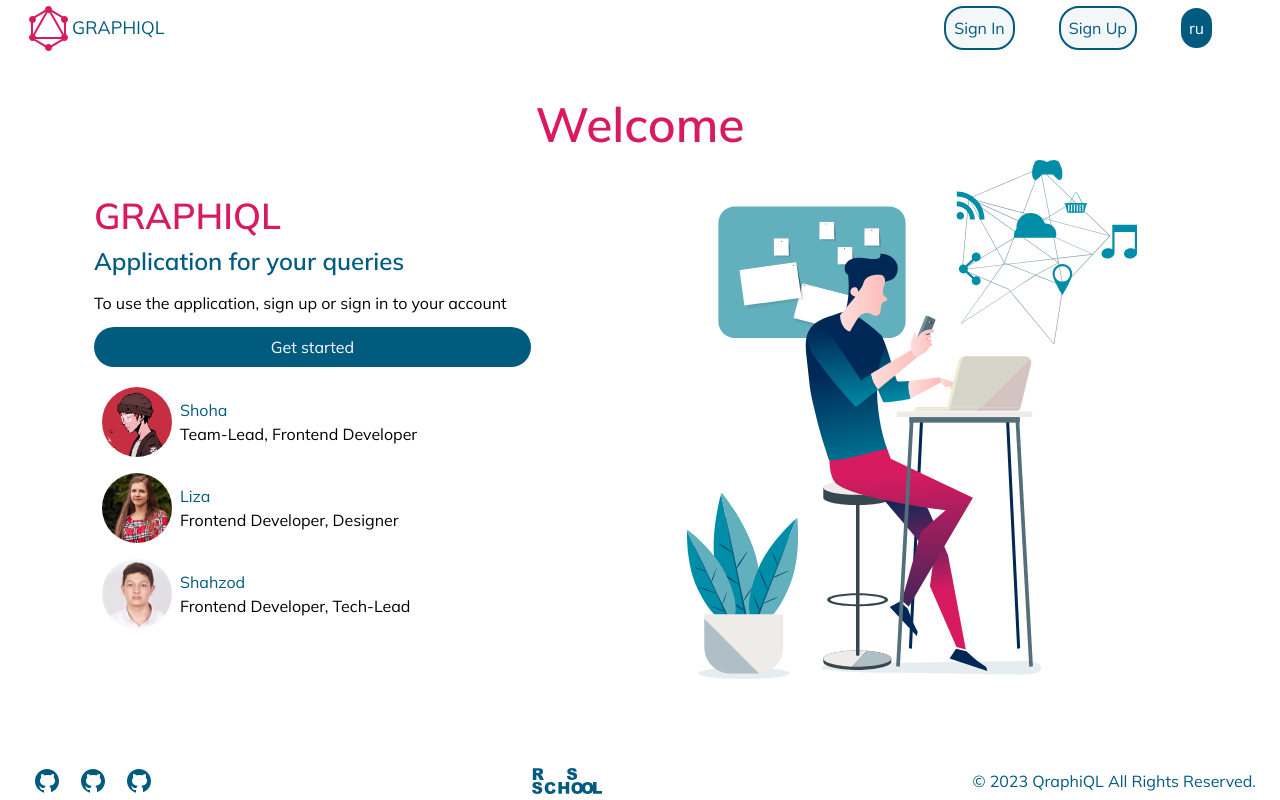
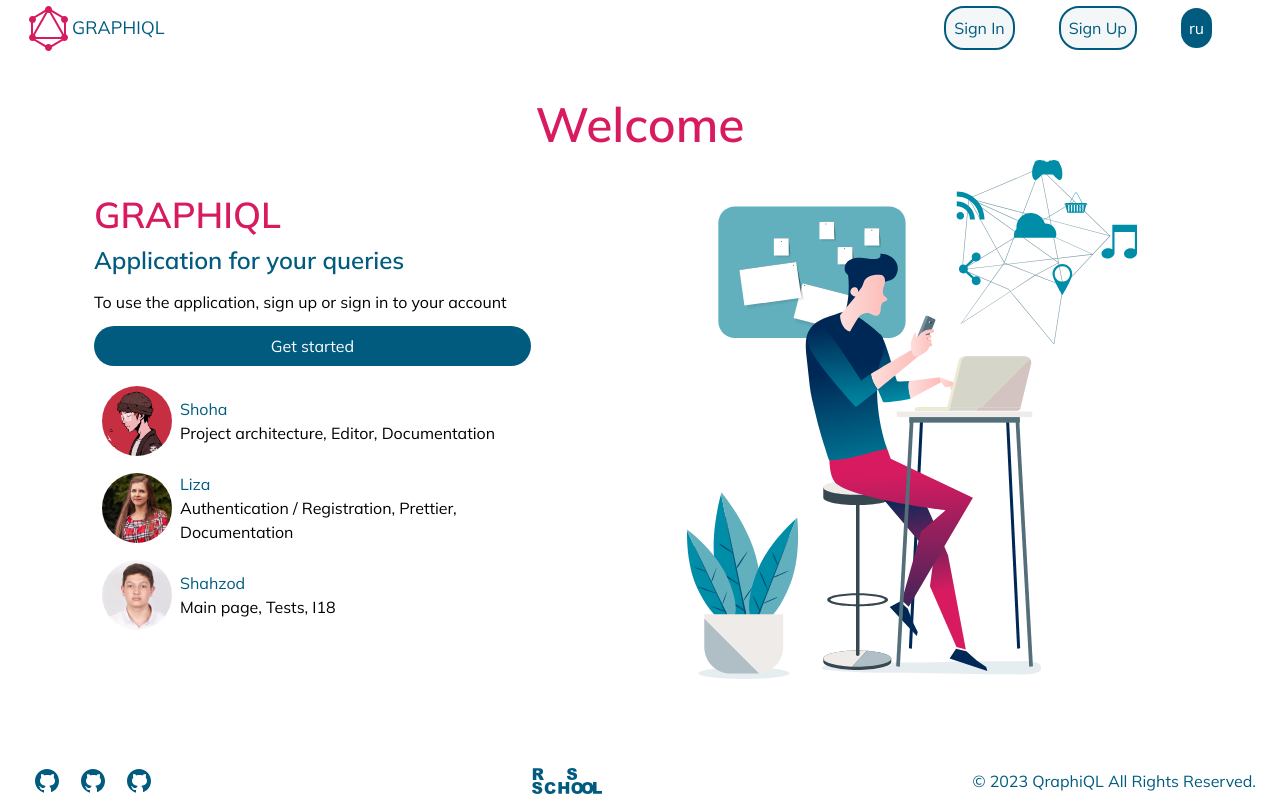
Before and after one commit to shoxakrshn/graphiql-app, a React (Vite) app: page / in a window 1280 px wide. Built offline with nearby package versions, Linux system fonts and the light colour scheme; no server answers.

Commit message:
refactor: edit about section and title

```diff
--- a/index.html
+++ b/index.html
@@ -4,7 +4,7 @@
     <meta charset="UTF-8" />
     <link rel="icon" type="image/svg+xml" href="./src/app/assets/icons/graphql.ico" />
     <meta name="viewport" content="width=device-width, initial-scale=1.0" />
-    <title>Vite + React + TS</title>
+    <title>Qibray's GraphQL</title>
   </head>
   <body>
     <div id="root"></div>
--- a/src/app/localization/en.json
+++ b/src/app/localization/en.json
@@ -22,5 +22,11 @@
   "main-page": "Main Page",
   "success-sing-up": "You have successfully registered!",
   "success-sing-in": "You have successfully logged into the application!",
-  "success-sing-out": "You have left the application."
+  "success-sing-out": "You have left the application.",
+  "shoha.name": "Shoha",
+  "shoha.description": "Project architecture, Editor, Documentation",
+  "liza.name": "Liza",
+  "liza.description": "Authentication / Registration, Prettier, Documentation",
+  "shahzod.name": "Shahzod",
+  "shahzod.description": "Main page, Tests, I18"
 }
--- a/src/app/localization/ru.json
+++ b/src/app/localization/ru.json
@@ -22,5 +22,11 @@
   "main-page": "Главная страница",
   "success-sing-up": "Вы успешно зарегистрированы!",
   "success-sing-in": "Вы успешно вошли в приложение!",
-  "success-sing-out": "Вы вышли из приложения."
+  "success-sing-out": "Вы вышли из приложения.",
+  "shoha.name": "Шоха",
+  "shoha.description": "Арихитектура проекта, Редактор, Документация",
+  "liza.name": "Лиза",
+  "liza.description": "Авторизация / Регистрация, Prettier, Документация",
+  "shahzod.name": "Шахзод",
+  "shahzod.description": "Главная страница, Тесты, I18"
 }
--- a/src/pages/Main/index.tsx
+++ b/src/pages/Main/index.tsx
@@ -30,27 +30,27 @@ const Main = () => {
               <img src={shoha} className={styles.avatar} />
               <span>
                 <h4 className={styles.name}>
-                  <a href="https://github.com/shoxakrshn">Shoha</a>
+                  <a href="https://github.com/shoxakrshn">{t('shoha.name')}</a>
                 </h4>
-                <p>Team-Lead, Frontend Developer</p>
+                <p>{t('shoha.description')}</p>
               </span>
             </div>
             <div className={styles.teamMember}>
               <img src={liza} className={styles.avatar} />
               <span>
                 <h4 className={styles.name}>
-                  <a href="https://github.com/LizavetaNik">Liza</a>
+                  <a href="https://github.com/LizavetaNik">{t('liza.name')}</a>
                 </h4>
-                <p>Frontend Developer, Designer</p>
+                <p>{t('liza.description')}</p>
               </span>
             </div>
             <div className={styles.teamMember}>
               <img src={shahzod} className={styles.avatar} />
               <span>
                 <h4 className={styles.name}>
-                  <a href="https://github.com/shahzod222">Shahzod</a>
+                  <a href="https://github.com/shahzod222">{t('shahzod.name')}</a>
                 </h4>
-                <p>Frontend Developer, Tech-Lead</p>
+                <p>{t('shahzod.description')}</p>
               </span>
             </div>
           </div>
```
